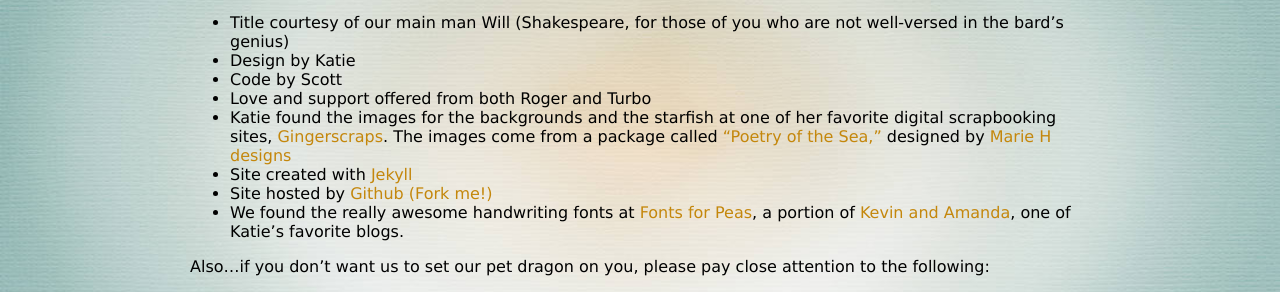
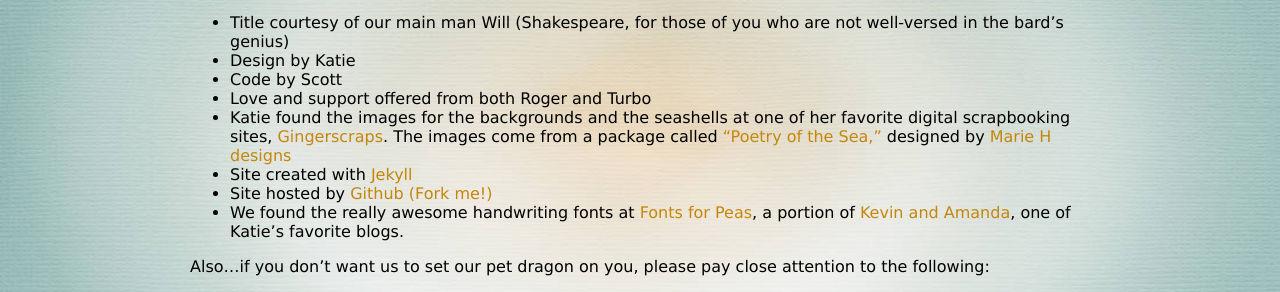
Before and after one commit to kpetersen/kpetersen.github.io, a Jekyll site: the page built from creds/index.markdown, in a window 1280 px wide. Shown: the part 309-601 px from the top of the page. Built offline with Jekyll 4.4.1, drawn with Linux system fonts in a browser that asks for light colours; Markdown is read by kramdown in place of the engine named in the settings.

Commit message:
toss out starfish + fix credits for image change

```diff
--- a/creds/index.markdown
+++ b/creds/index.markdown
@@ -10,7 +10,7 @@
 * Design by Katie
 * Code by Scott
 * Love and support offered from both Roger and Turbo
-* Katie found the images for the backgrounds and the starfish at one of her favorite digital scrapbooking sites, [Gingerscraps](http://store.gingerscraps.net).
+* Katie found the images for the backgrounds and the seashells at one of her favorite digital scrapbooking sites, [Gingerscraps](http://store.gingerscraps.net).
   The images come from a package called ["Poetry of the Sea,"](http://store.gingerscraps.net/Poetry-of-the-Sea.html) designed by [Marie H designs](http://mariehdesignsscrap.blogspot.com/)
 * Site created with [Jekyll](http://jekyllrb.com)
 * Site hosted by
```
Also changed, not shown: images/starfish.png (deleted), 1 other file.
